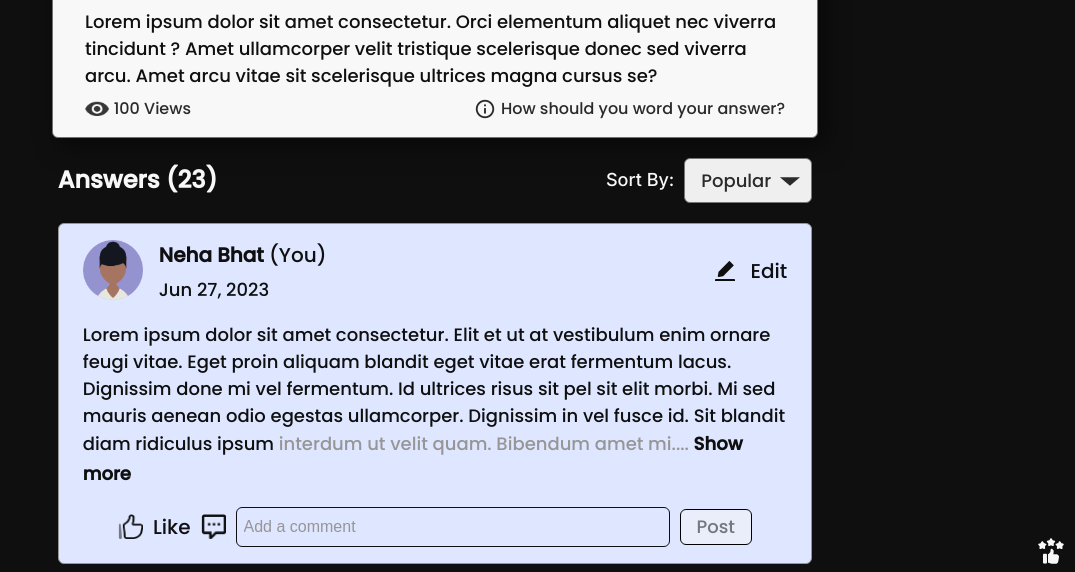
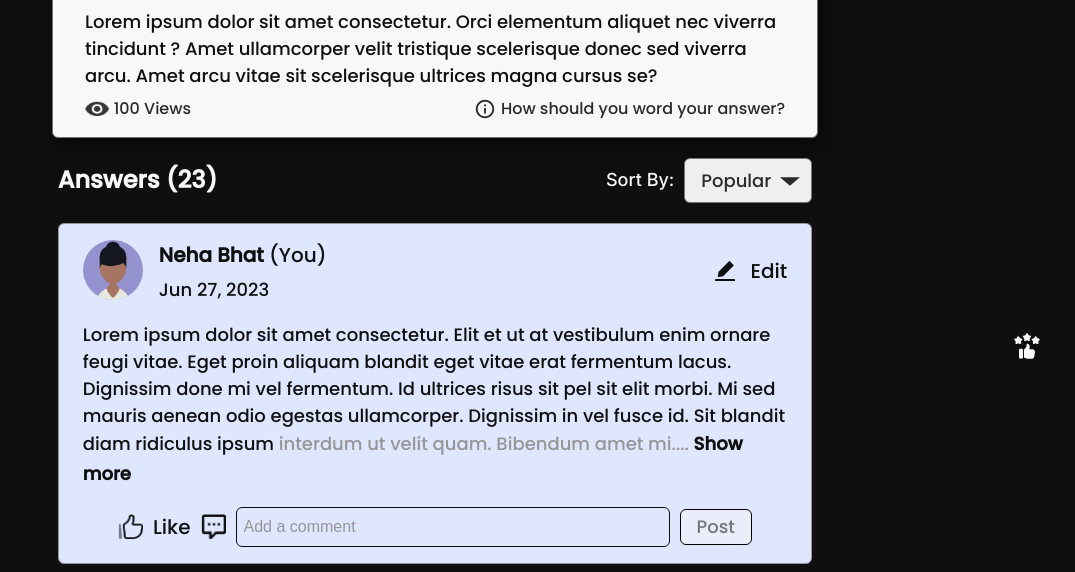
Before and after one commit to vedantnaik1008/Vedant-Naik-Internship, a Next.js app: page /answers in a window 1280 px wide. Shown: the part 406-978 px from the top of the page, without its empty margins (205-1280 px from the left). Built offline with nearby package versions, Linux system fonts and the light colour scheme.

Commit message:
made fab button floating

```diff
--- a/app/components/FabActionButton.jsx
+++ b/app/components/FabActionButton.jsx
@@ -20,13 +20,13 @@ const FabActionButton = () => {
                         click
                             ? `option-list ${
                                   optionClick
-                                      ? 'option-animate-show'
-                                      : 'option-list-1'
+                                      ? 'option-animate-show option-list-unfloat'
+                                      : 'option-list-1 option-list-float'
                               } `
                             : `close ${
                                   optionClick
-                                      ? 'option-animate-close'
-                                      : 'close-1'
+                                      ? 'option-animate-close .close-unfloat'
+                                      : 'close-1 close-float'
                               }`
                     }`}>
                     <div
@@ -43,7 +43,9 @@ const FabActionButton = () => {
                             Report an Issue
                         </p>
                         <button
-                            className={`${tab === 'report issue' ? 'rounded-outline' : ''} fab-mobile-bgcolor-option`}>
+                            className={`${
+                                tab === 'report issue' ? 'rounded-outline' : ''
+                            } fab-mobile-bgcolor-option`}>
                             <svg
                                 width='19'
                                 height='20'
@@ -72,7 +74,9 @@ const FabActionButton = () => {
                         </p>
                         <button
                             className={`${
-                                tab === 'share feedback' ? 'rounded-outline' : ''
+                                tab === 'share feedback'
+                                    ? 'rounded-outline'
+                                    : ''
                             } fab-mobile-bgcolor-option`}>
                             <svg
                                 width='28'
@@ -114,7 +118,9 @@ const FabActionButton = () => {
                         </p>
                         <button
                             className={`${
-                                tab === 'give suggestion' ? 'rounded-outline' : ''
+                                tab === 'give suggestion'
+                                    ? 'rounded-outline'
+                                    : ''
                             } fab-mobile-bgcolor-option`}>
                             <svg
                                 width='28'
--- a/app/globals.css
+++ b/app/globals.css
@@ -590,6 +590,18 @@ hr {
     gap: 15px;
 }
 
+.option-list-float, .close-float{
+ position: fixed;
+ right: 24px;
+ bottom: 24px;
+}
+
+.option-list-unfloat, .close-unfloat{
+ position: static;
+ /* right: 24px;
+ bottom: 24px; */
+}
+
 .option-list .flex,
 .close .flex {
     display: flex;
@@ -636,8 +648,8 @@ hr {
 
 .fab-parent{
 position: absolute;
-    bottom: 0px;
-    right: 0px;
+    bottom: 0%;
+    right: 0%;
     left: 0px;
     z-index: 100;
 }
@@ -970,4 +982,22 @@ color: #0F0F0F;
     .section {
         display: block;
     }
+    .fab-parent{
+        display: flex;
+        flex-direction: column;
+        align-items: end;
+    }
+    .option-animate-show{
+        order: 1;
+    }
+    .overlay{
+        display: none;
+    }
+    form{
+        border-radius: 20px;
+        box-shadow: -2px 4px 16px 0px #00000029;
+padding: 24px 16px 24px 16px;
+width: 430px;
+margin: 0 10px 10px 0;
+    }
 }
```
